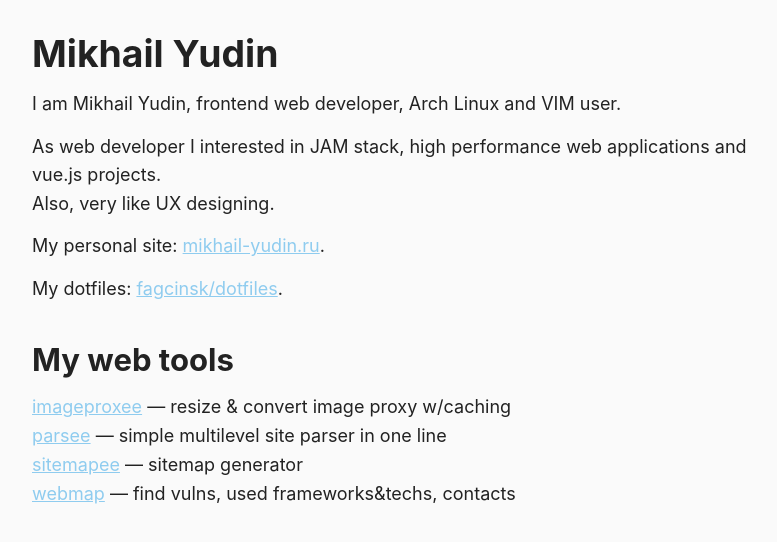
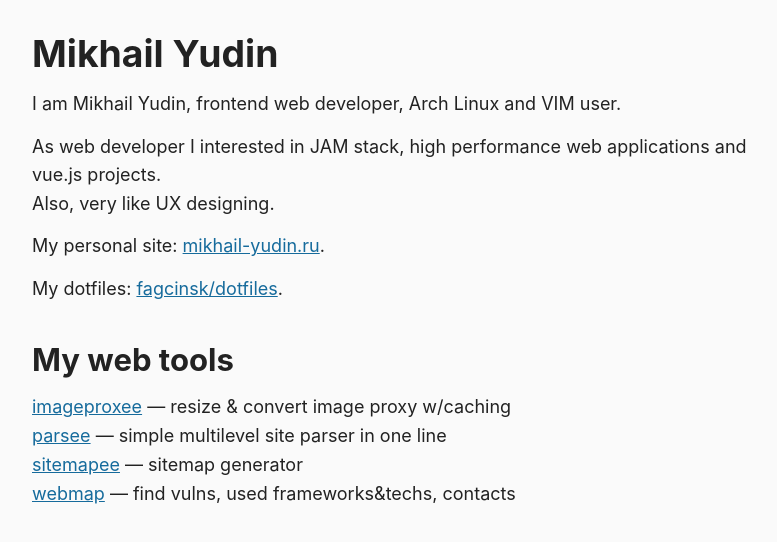
Before and after one commit to fagci/fagci.github.io, a plain HTML site: page index.html in a window 1280 px wide. Shown: the whole page, without its empty margins (0-777 px from the left). Drawn offline with Linux system fonts and the light colour scheme.

Commit message:
Update style.css

```diff
--- a/style.css
+++ b/style.css
@@ -1,7 +1,7 @@
 :root {
   --c-fg: #222;
   --c-fg-dim: #666;
-  --c-link: hsl(202, 75%, 75%);
+  --c-link: hsl(202, 75%, 35%);
   --c-bg: #fafafa;
   --ff-ss: -apple-system, BlinkMacSystemFont, "Segoe UI", Roboto, "Helvetica Neue", Arial, "Noto Sans", sans-serif, "Apple Color Emoji", "Segoe UI Emoji", "Segoe UI Symbol", "Noto Color Emoji";
 }
@@ -10,6 +10,7 @@
   :root {
     --c-fg: #fafafa;
     --c-fg-dim: #ccc;
+    --c-link: hsl(202, 75%, 75%);
     --c-bg: #1a1a1a;
   }
 }
```
